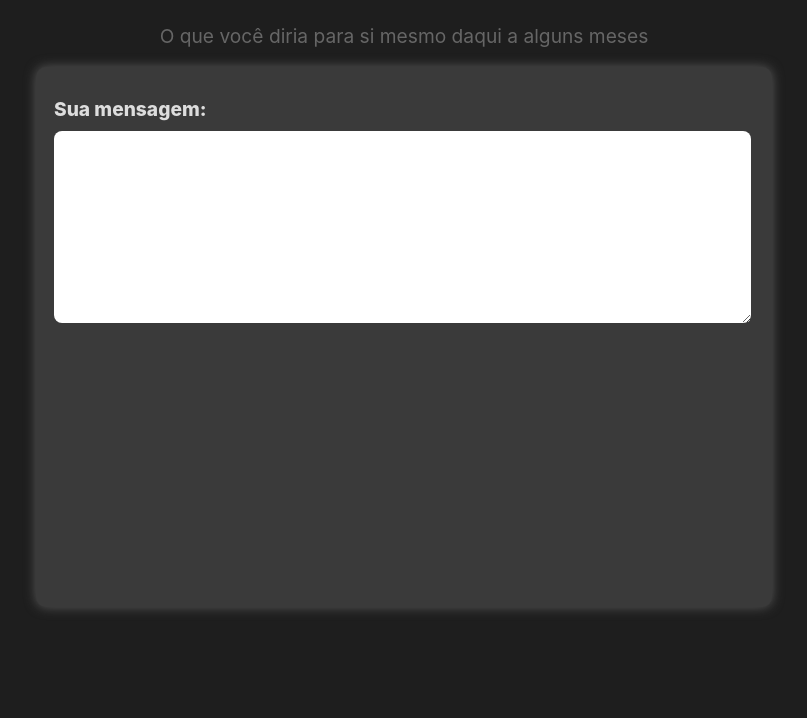
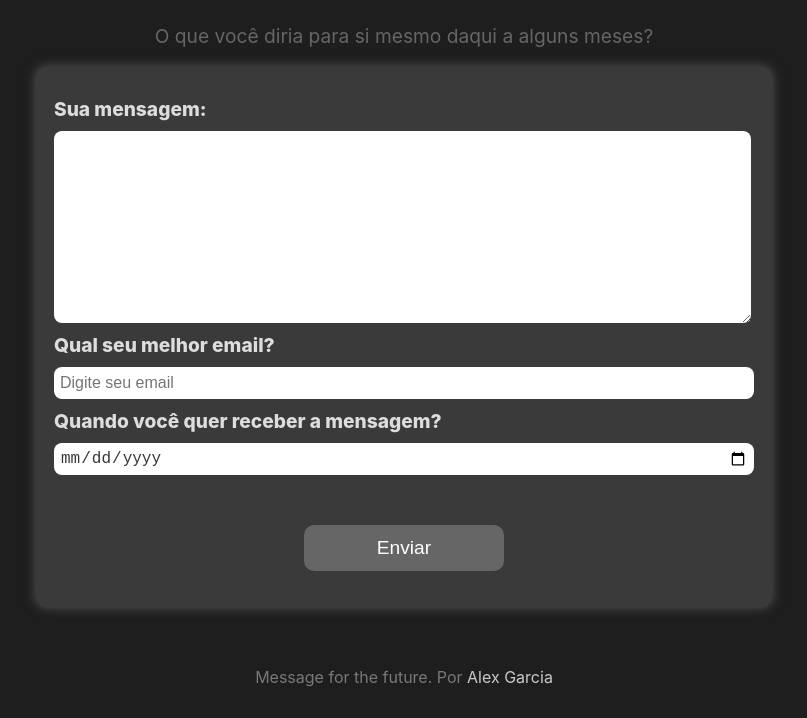
Before and after one commit to klayera7/message-for-the-future, a plain HTML site: page index.html in a window 1280 px wide. Shown: the part 82-800 px from the top of the page, without its empty margins (236-1043 px from the left). Drawn offline with Linux system fonts and the light colour scheme.

Commit message:
Finalizado

```diff
--- a/CSS/style.css
+++ b/CSS/style.css
@@ -58,3 +58,55 @@
     outline: none;
     box-shadow: 0px 0px 0px 2px #1f1c1c;
   }
+
+  #email {
+    margin-top: 10px;
+    border: none;
+    outline: none;
+    border-radius: 8px;
+    height: 20px;
+    padding: 6px;
+    color: #383838;
+    font-size: 1rem;
+  }
+
+  #date {
+    margin-top: 10px;
+    border: none;
+    outline: none;
+    border-radius: 8px;
+    height: 20px;
+    padding: 6px;
+    color: #383838;
+    font-size: 1rem;
+  }
+
+  button {
+    width: 200px;
+    padding: 12px;
+    margin-top: 50px;
+    align-self: center;
+    border-radius: 10px;
+    border: none;
+    color: #ffffff;
+    background-color: #666;
+    font-size: 1.2rem;
+    cursor: pointer;
+    transition: 1s ease;
+  }
+
+  button:hover {
+    color: #383838;
+    background-color: #ddd;
+    box-shadow: 0px 0px 12px #130c0c;
+  }
+
+  footer {
+    margin-top: 60px;
+    color: #797979;
+    text-align: center;
+  }
+
+  span {
+    color: #cacaca;
+  }
--- a/index.html
+++ b/index.html
@@ -1,27 +1,34 @@
 <!DOCTYPE html>
 <html lang="pt-br">
   <head>
-    <meta charset="UTF-8">
-    <meta name="viewport" content="width=device-width, initial-scale=1.0">
+    <meta charset="UTF-8" />
+    <meta name="viewport" content="width=device-width, initial-scale=1.0" />
     <title>Message for the future</title>
-    <link rel="stylesheet" href="CSS/style.css">
+    <link rel="stylesheet" href="CSS/style.css" />
   </head>
   <body>
-
     <main>
       <header>
+
         <h1>Sua mensagem para o futuro</h1>
-            <p class="subtitulo">O que você diria para si mesmo daqui a alguns meses
+        <p class="subtitulo">O que você diria para si mesmo daqui a alguns meses?</p>
 
-        <section class="caixa">
+        <form class="caixa" action="#" method="post">
           <label for="textarea">Sua mensagem:</label>
-            <textarea name="textarea" id="textarea"></textarea>
-        </section>
+          <textarea name="textarea" id="textarea" required></textarea>
 
+          <label for="email">Qual seu melhor email?</label>
+          <input  id="email" type="email" placeholder="Digite seu email" required/>
+
+          <label for="date">Quando você quer receber a mensagem?</label>
+          <input id="date" type="date" required />
+
+          <button type="submit">Enviar</button>
+        </form>
+
+      </header>
+
+      <footer>Message for the future. Por <span>Alex Garcia</span></footer>
     </main>
-
-
-
-
   </body>
 </html>
```
Lines whose indentation alone changed are shown as unchanged.
